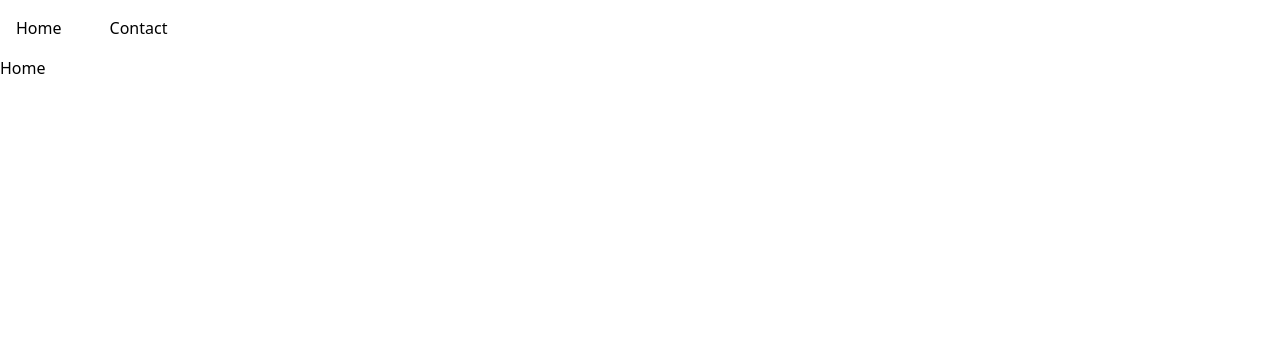
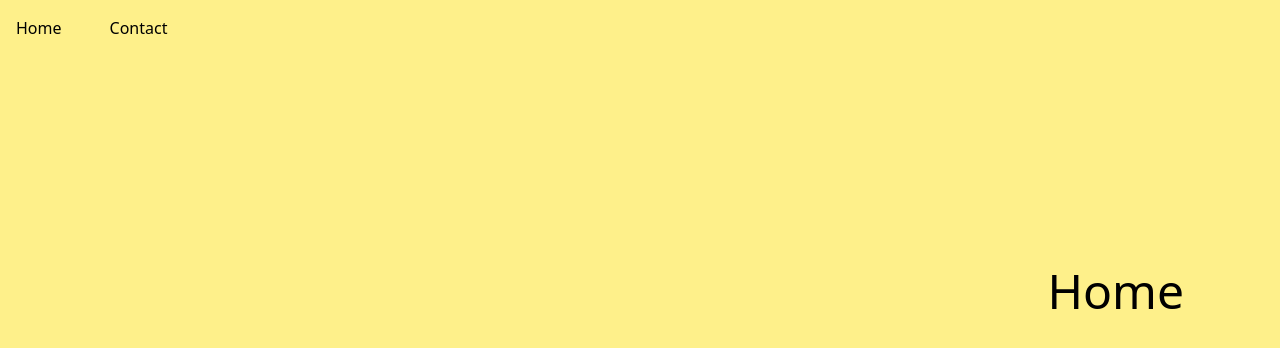
Before and after one commit to JayCodeGitHub/Animation-page-transition, a Next.js app: page / in a window 1280 px wide. Shown: the top 348 px of the page. Built offline with nearby package versions, Linux system fonts and the light colour scheme.

Commit message:
Styled Pages

```diff
--- a/src/components/navbar.tsx
+++ b/src/components/navbar.tsx
@@ -2,7 +2,7 @@ import Link from "next/link";
 
 export default function NavBar() {
   return (
-    <nav className="text-1xl p-4">
+    <nav className="relative z-20 w-full p-4 text-1xl">
       <ul className="flex gap-12">
         <li>
           <Link href="/">Home</Link>
--- a/src/pages/contact.tsx
+++ b/src/pages/contact.tsx
@@ -1,7 +1,9 @@
 export default function Contact() {
   return (
-    <main>
-      <h1>Contact</h1>
+    <main className="absolute top-0 left-0 w-full h-full bg-pink-300">
+      <header className="absolute top-1/3 right-24">
+        <h1 className="text-5xl">Contact</h1>
+      </header>
     </main>
   );
 }
--- a/src/pages/index.tsx
+++ b/src/pages/index.tsx
@@ -9,8 +9,10 @@ export default function Home() {
         <meta name="viewport" content="width=device-width, initial-scale=1" />
         <link rel="icon" href="/favicon.ico" />
       </Head>
-      <main>
-        <h1>Home</h1>
+      <main className="absolute top-0 left-0 w-full h-full bg-yellow-200">
+        <header className="absolute top-1/3 right-24">
+          <h1 className="text-5xl">Home</h1>
+        </header>
       </main>
     </>
   );
```
